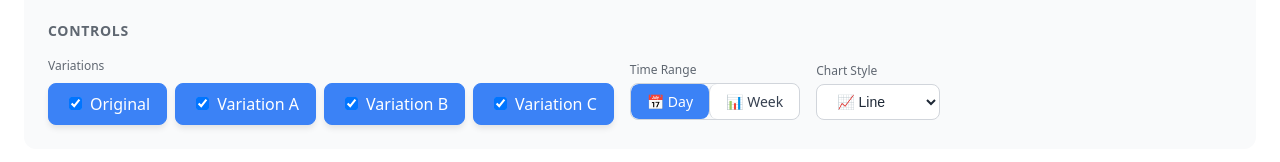
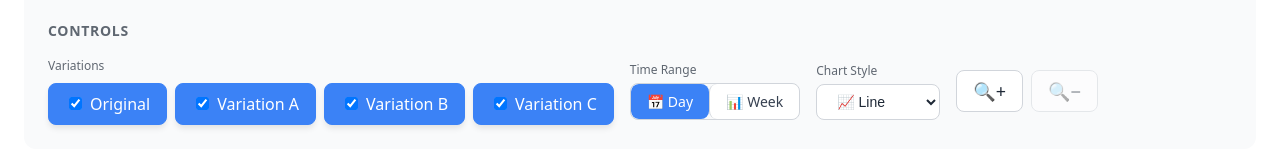
Before and after one commit to artashesfrangyan/ab-test-chart, a React (Vite) app in the folder ab-test-chart/: page / in a window 1280 px wide. Shown: the part 182-344 px from the top of the page. Built offline with nearby package versions, Linux system fonts and the light colour scheme.

Commit message:
fixed zoom

```diff
--- a/ab-test-chart/src/features/zoom-controls/ui/ZoomControl.module.css
+++ /dev/null
@@ -1,28 +0,0 @@
-.button {
-  padding: 0.5rem 1rem;
-  border-radius: 0.5rem;
-  border: 1px solid;
-  transition: all 0.2s;
-  cursor: pointer;
-  font-weight: 500;
-}
-
-.button.light {
-  background-color: #fef2f2;
-  color: #b91c1c;
-  border-color: #fca5a5;
-}
-
-.button.light:hover {
-  background-color: #fee2e2;
-}
-
-.button.dark {
-  background-color: #7f1d1d;
-  color: #ffffff;
-  border-color: #991b1b;
-}
-
-.button.dark:hover {
-  background-color: #991b1b;
-}
--- a/ab-test-chart/src/features/zoom-controls/ui/ZoomControl.tsx
+++ b/ab-test-chart/src/features/zoom-controls/ui/ZoomControl.tsx
@@ -1,26 +1,51 @@
 import React from "react";
 import type { Theme } from "../../../shared/types";
-import styles from "./ZoomControl.module.css";
+import styles from "./ZoomControls.module.css";
 
 interface ZoomControlsProps {
-  isZoomed: boolean;
+  zoomLevel: number;
+  onZoomIn: () => void;
+  onZoomOut: () => void;
   onResetZoom: () => void;
   theme: Theme;
 }
 
 export const ZoomControls: React.FC<ZoomControlsProps> = ({
-  isZoomed,
+  zoomLevel,
+  onZoomIn,
+  onZoomOut,
   onResetZoom,
   theme,
 }) => {
-  if (!isZoomed) return null;
+  const isDark = theme === "dark";
 
   return (
-    <button
-      className={`${styles.button} ${theme === "dark" ? styles.dark : styles.light}`}
-      onClick={onResetZoom}
-    >
-      🔄 Reset Zoom
-    </button>
+    <div className={styles.container}>
+      <button
+        className={`${styles.button} ${isDark ? styles.dark : styles.light}`}
+        onClick={onZoomIn}
+        disabled={zoomLevel >= 4}
+        title="Zoom In"
+      >
+        🔍+
+      </button>
+      <button
+        className={`${styles.button} ${isDark ? styles.dark : styles.light}`}
+        onClick={onZoomOut}
+        disabled={zoomLevel <= 1}
+        title="Zoom Out"
+      >
+        🔍−
+      </button>
+      {zoomLevel > 1 && (
+        <button
+          className={`${styles.resetButton} ${isDark ? styles.dark : styles.light}`}
+          onClick={onResetZoom}
+          title="Reset Zoom"
+        >
+          🔄 Reset
+        </button>
+      )}
+    </div>
   );
 };
--- /dev/null
+++ b/ab-test-chart/src/features/zoom-controls/ui/ZoomControls.module.css
@@ -0,0 +1,68 @@
+.container {
+  display: flex;
+  gap: 0.5rem;
+}
+
+.button {
+  padding: 0.5rem 1rem;
+  border-radius: 0.5rem;
+  border: 1px solid;
+  transition: all 0.2s;
+  cursor: pointer;
+  font-weight: 500;
+  font-size: 1.125rem;
+}
+
+.button.light {
+  background-color: #ffffff;
+  color: #1f2937;
+  border-color: #d1d5db;
+}
+
+.button.light:hover {
+  background-color: #f3f4f6;
+}
+
+.button.dark {
+  background-color: #374151;
+  color: #ffffff;
+  border-color: #4b5563;
+}
+
+.button.dark:hover {
+  background-color: #4b5563;
+}
+
+.button:disabled {
+  opacity: 0.5;
+  cursor: not-allowed;
+}
+
+.resetButton {
+  padding: 0.5rem 1rem;
+  border-radius: 0.5rem;
+  border: 1px solid;
+  transition: all 0.2s;
+  cursor: pointer;
+  font-weight: 500;
+}
+
+.resetButton.light {
+  background-color: #fef2f2;
+  color: #b91c1c;
+  border-color: #fca5a5;
+}
+
+.resetButton.light:hover {
+  background-color: #fee2e2;
+}
+
+.resetButton.dark {
+  background-color: #7f1d1d;
+  color: #ffffff;
+  border-color: #991b1b;
+}
+
+.resetButton.dark:hover {
+  background-color: #991b1b;
+}
--- a/ab-test-chart/src/pages/chart-page/ui/ChartPage.tsx
+++ b/ab-test-chart/src/pages/chart-page/ui/ChartPage.tsx
@@ -22,8 +22,7 @@ export const ChartPage: FC<ChartPageProps> = ({ theme, onThemeChange }) => {
   );
   const [timeRange, setTimeRange] = useState<TimeRange>("day");
   const [lineStyle, setLineStyle] = useState<LineStyle>("line");
-  const [isZoomed, setIsZoomed] = useState(false);
-  const [zoomRange, setZoomRange] = useState<{ start: number; end: number }>();
+  const [zoomLevel, setZoomLevel] = useState(1);
 
   const isDark =
     theme === "dark" ||
@@ -38,9 +37,16 @@ export const ChartPage: FC<ChartPageProps> = ({ theme, onThemeChange }) => {
     );
   };
 
+  const handleZoomIn = () => {
+    setZoomLevel((prev) => Math.min(prev + 1, 4));
+  };
+
+  const handleZoomOut = () => {
+    setZoomLevel((prev) => Math.max(prev - 1, 1));
+  };
+
   const handleResetZoom = () => {
-    setIsZoomed(false);
-    setZoomRange(undefined);
+    setZoomLevel(1);
   };
 
   if (isLoading) {
@@ -87,7 +93,9 @@ export const ChartPage: FC<ChartPageProps> = ({ theme, onThemeChange }) => {
           />
 
           <ZoomControls
-            isZoomed={isZoomed}
+            zoomLevel={zoomLevel}
+            onZoomIn={handleZoomIn}
+            onZoomOut={handleZoomOut}
             onResetZoom={handleResetZoom}
             theme={isDark ? "dark" : "light"}
           />
@@ -101,8 +109,10 @@ export const ChartPage: FC<ChartPageProps> = ({ theme, onThemeChange }) => {
             selectedVariations={selectedVariations}
             lineStyle={lineStyle}
             theme={isDark ? "dark" : "light"}
-            isZoomed={isZoomed}
-            zoomRange={zoomRange}
+            zoomLevel={zoomLevel}
+            onZoomIn={handleZoomIn}
+            onZoomOut={handleZoomOut}
+            onResetZoom={handleResetZoom}
           />
         </div>
       </div>
--- a/ab-test-chart/src/widgets/chart-container/ui/LineChart.tsx
+++ b/ab-test-chart/src/widgets/chart-container/ui/LineChart.tsx
@@ -1,4 +1,4 @@
-import React from "react";
+import React, { useState } from "react";
 import {
   ComposedChart,
   Line,
@@ -25,8 +25,10 @@ interface LineChartProps {
   selectedVariations: string[];
   lineStyle: LineStyle;
   theme: Theme;
-  isZoomed: boolean;
-  zoomRange?: { start: number; end: number };
+  zoomLevel: number;
+  onZoomIn: () => void;
+  onZoomOut: () => void;
+  onResetZoom: () => void;
 }
 
 export const LineChart: React.FC<LineChartProps> = ({
@@ -35,15 +37,15 @@ export const LineChart: React.FC<LineChartProps> = ({
   selectedVariations,
   lineStyle,
   theme,
-  isZoomed,
-  zoomRange,
+  zoomLevel,
+  onZoomIn,
+  onZoomOut,
+  onResetZoom,
 }) => {
-  const chartData =
-    isZoomed && zoomRange
-      ? data.filter(
-          (d) => d.timestamp >= zoomRange.start && d.timestamp <= zoomRange.end
-        )
-      : data;
+  const totalPoints = data.length;
+  const visiblePoints = Math.max(5, Math.floor(totalPoints / zoomLevel));
+  const startIndex = Math.max(0, totalPoints - visiblePoints);
+  const chartData = data.slice(startIndex, totalPoints);
 
   const renderLine = (variation: Variation) => {
     const variationId = variation.id?.toString() || "0";
```
